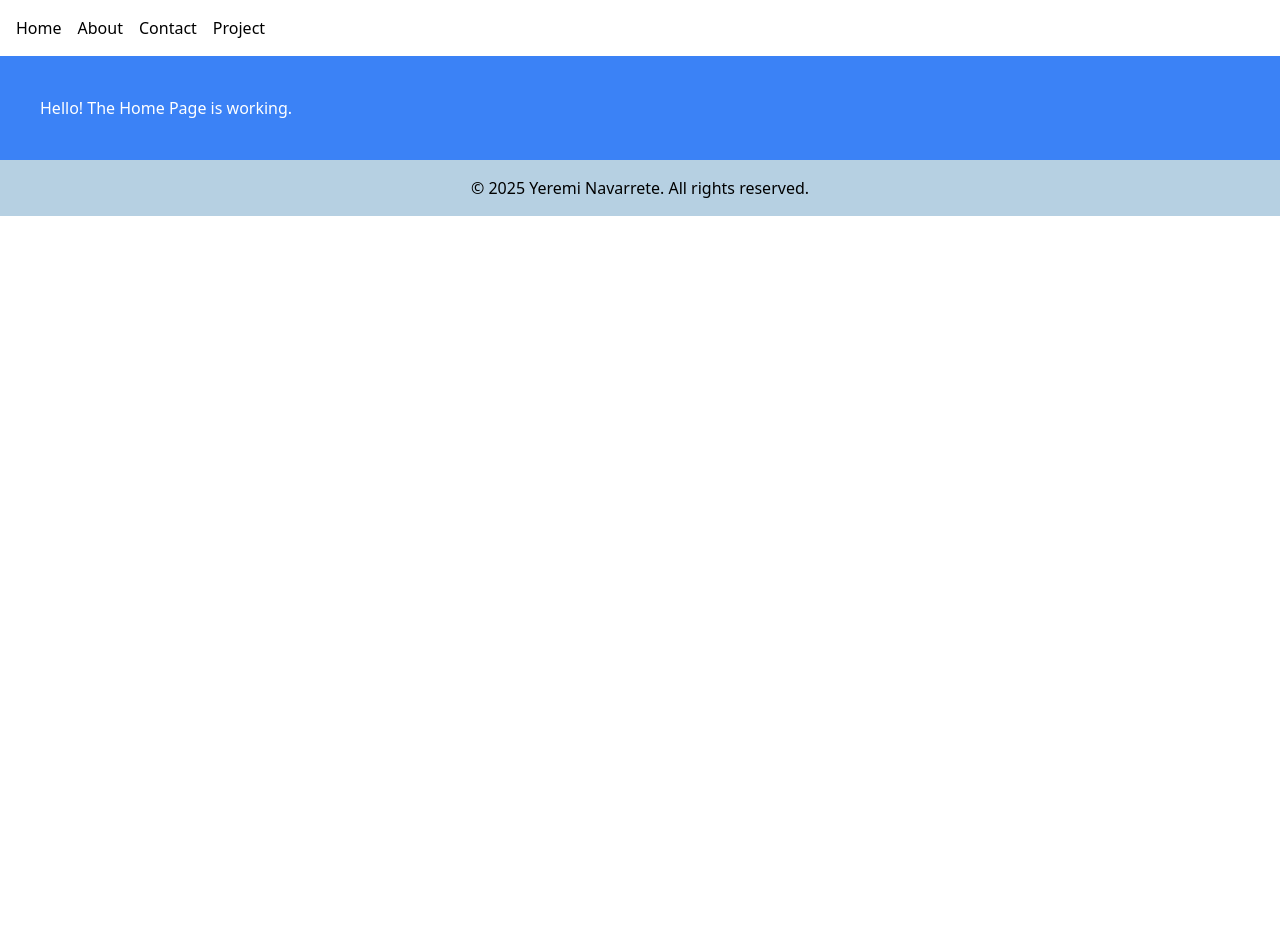
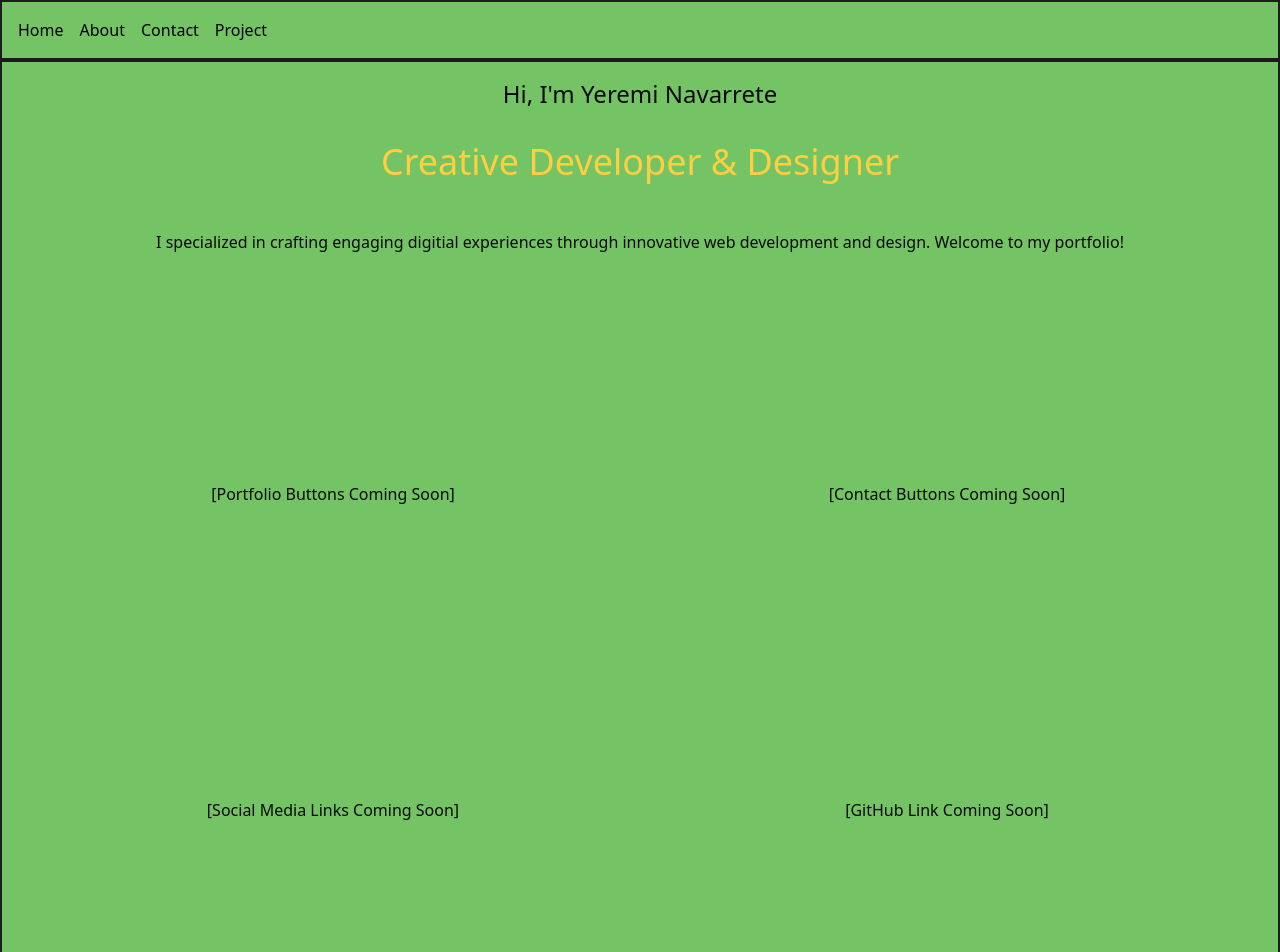
Before and after one commit to Yeremi804/yn-website, a React (Vite) app in the folder client/: page / in a window 1280 px wide. Shown: the top 952 px of the page. Before the commit the page ends 800 px from the top, so only its background shows below. Built offline with nearby package versions, Linux system fonts and the light colour scheme.

Commit message:
"Draft home page template and initial UI components"

```diff
--- /dev/null
+++ b/client/src/Components/UI/Box.jsx
@@ -0,0 +1,9 @@
+function box({ children, className = "" , outLineColor ="border-brand-boundary"}) {
+    return (
+        <div className={`bg-brand-bg min-h-screen border-2 shadow-md ${outLineColor} ${className}`}>
+            {children}
+        </div>
+    );
+}
+
+export default box;
--- /dev/null
+++ b/client/src/Components/UI/Container.jsx
@@ -0,0 +1,9 @@
+function Container({children, className = ""}){
+    return(
+        <div className={`grid grid-cols-2 min-h-[400px] justify-items-center items-center gap-4 p-6 m-2 ${className} `}>
+            {children}
+        </div>
+    )
+}
+
+export default Container;
--- a/client/src/layouts/MainLayout.jsx
+++ b/client/src/layouts/MainLayout.jsx
@@ -3,8 +3,8 @@ import { Link, Outlet } from "react-router";
 
 const MainLayout = () => {
     return (
-    <div className="layout-container">
-        <nav className ="flex gap-4 p-4 bg-white shadow-sm">
+    <div className= "layout-container ">
+        <nav className ="flex gap-4 p-4 border-2 border-brand-boundary bg-brand-bg shadow-sm">
             <Link to="/">Home</Link>
             <Link to="/about">About</Link>
             <Link to="/contact">Contact</Link>
@@ -14,7 +14,7 @@ const MainLayout = () => {
         <main>
             <Outlet />
         </main>
-        <footer className="p-4 bg-brand-primary text-center">
+        <footer className="bg-brand-bg border-2 p-4 border-brand-boundary text-center">
             <p>© {new Date().getFullYear()} Yeremi Navarrete. All rights reserved.</p>
         </footer>
     </div>
--- a/client/src/pages/Home/Home.jsx
+++ b/client/src/pages/Home/Home.jsx
@@ -1,7 +1,27 @@
+import Box from "../../Components/UI/Box";
+import Container from "../../Components/UI/Container";
 export default function Home() {
     return (
-    <div className="bg-blue-500 text-white p-10">
-      <h1>Hello! The Home Page is working.</h1>
-    </div>
+      //May include a photo later
+            //also may change the coding architecture to include these text as a components for reusablilty
+            //another thing to note: don't put anything in the box, it will appear
+        <Box>
+            <h1 className="text-2xl text-center text-brand-text p-4">Hi, I'm Yeremi Navarrete</h1>
+            <h2 className="text-4xl text-center text-brand-bt p-4"> Creative Developer & Designer</h2>
+            <p className="text-center text-brand-text p-8"> I specialized in crafting engaging digitial experiences through innovative web development and design. Welcome to my portfolio!</p>
+            <Container>
+                {/* Future buttons for portfolio navigation */}
+                <p className="text-brand-text">[Portfolio Buttons Coming Soon]</p>
+                <p className="text-brand-text">[Contact Buttons Coming Soon]</p>
+            </Container>
+
+            <Container>
+                {/* Future social media links */}
+                <p className="text-brand-text">[Social Media Links Coming Soon]</p>
+                <p className="text-brand-text">[GitHub Link Coming Soon]</p>
+                <p className="text-brand-text">[LinkedIn Link Coming Soon]</p>
+                <p className="text-brand-text">[Twitter Link Coming Soon]</p>
+            </Container>
+        </Box>
     );
 }
--- a/client/tailwind.config.js
+++ b/client/tailwind.config.js
@@ -7,10 +7,19 @@ export default {
   theme: {
     extend: {
       colors: {
-        //naming for the background colors (mainly tesing/debugging)
-        'brand-bg': '#B6D0E2',
-        'brand-primary': '#B6D0E2',
-        'brand-test': '#FF0000',
+        //Emerald Green Palette
+        'brand-bg': '#74C365',
+        //light green palette for cards and sections
+        'brand-cds': '#D9F2DD',
+        //Goldn Palette
+        'brand-bt': '#ffcf40',
+        //Black Palette
+        'brand-text': '#090909',
+        'brand-boundary': '#1c1c1c',
+        //white palette text
+        'brand-text-light': '#f5f5f5',
+        //ruby palette
+        'brand-notify': '#960000'
       },
     },
   },
```
Also changed, not shown: client/src/Components/UI/Badge.jsx (added), client/src/Components/UI/Button.jsx (added).
